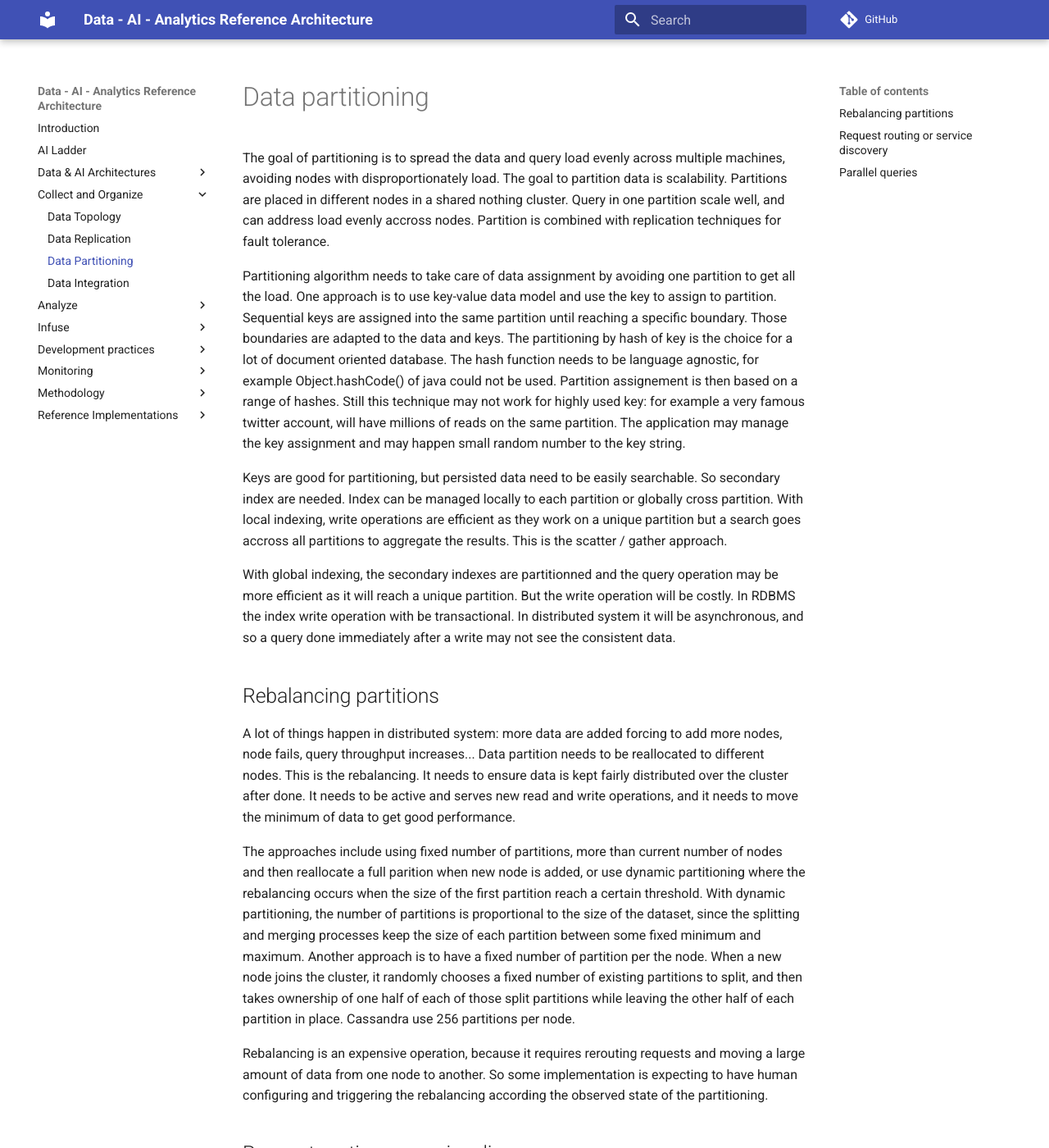
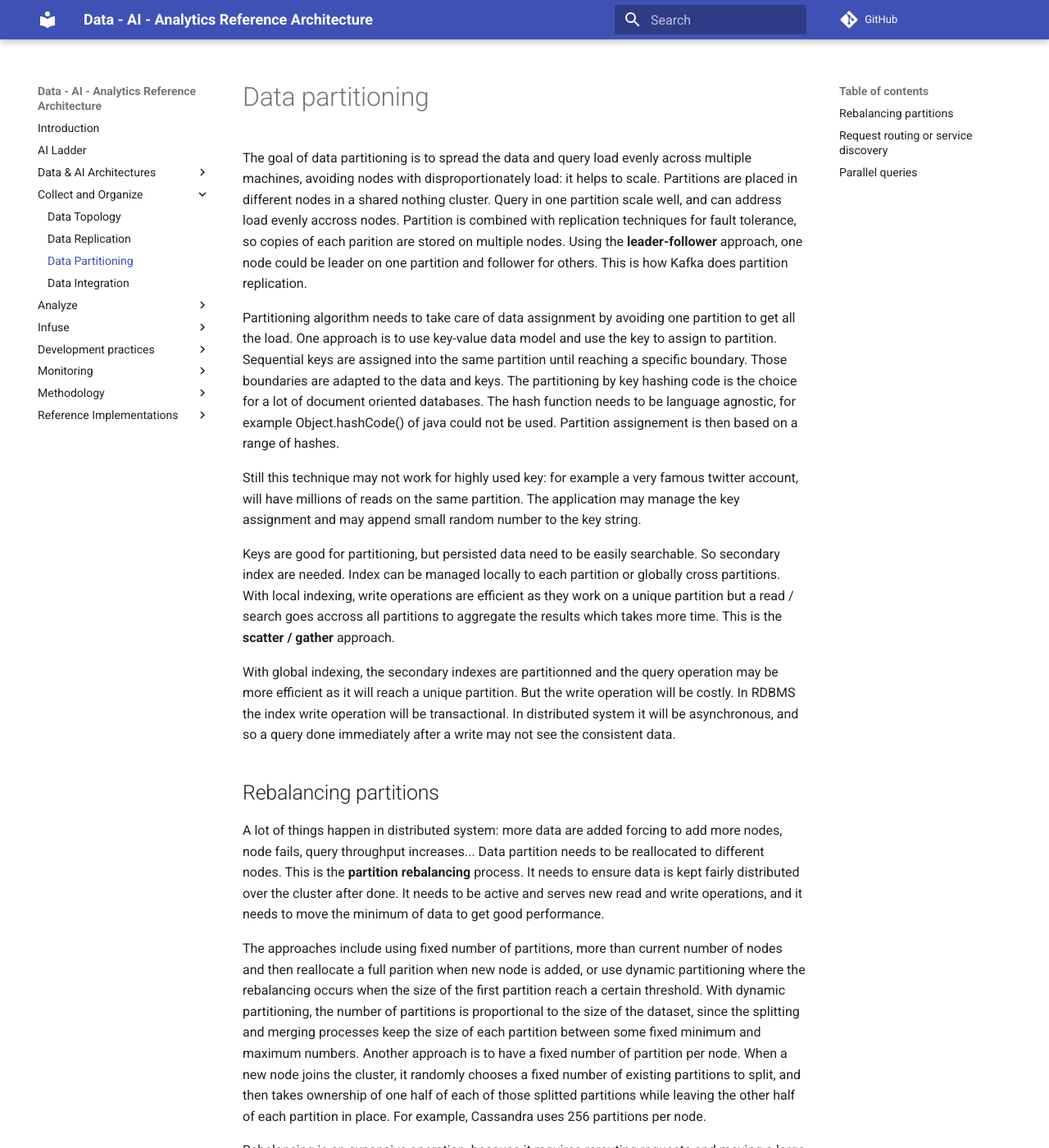
Before and after one commit to ibm-cloud-architecture/refarch-data-ai-analytics, an MkDocs documentation site: the page built from docs/data/data-partitioning.md, in a window 1280 px wide and 1400 px high. Shown: the whole window at 82% size. Built offline with MkDocs 1.6.1 and Material for MkDocs 9.7.7, drawn with Linux system fonts in a browser that asks for light colours; comment, search, counter and statistics services are not loaded; some of the changed text lies outside the part shown.

Commit message:
updata data integration and parition

```diff
--- a/docs/data/data-partitioning.md
+++ b/docs/data/data-partitioning.md
@@ -1,37 +1,34 @@
 # Data partitioning
 
-The goal of partitioning is to spread the data and query load evenly across multiple machines, avoiding nodes with disproportionately load.
-The goal to partition data is scalability. Partitions are placed in different nodes in a shared nothing cluster. Query in one partition scale well, and can address load evenly accross nodes.
-Partition is combined with replication techniques for fault tolerance.
+The goal of data partitioning is to spread the data and query load evenly across multiple machines, avoiding nodes with disproportionately load: it helps to scale. Partitions are placed in different nodes in a shared nothing cluster. Query in one partition scale well, and can address load evenly accross nodes. Partition is combined with replication techniques for fault tolerance, so copies of each parition are stored on multiple nodes. Using the **leader-follower** approach, one node could be leader on one partition and follower for others. This is how Kafka does partition replication.
 
-Partitioning algorithm needs to take care of data assignment by avoiding one partition to get all the load. One approach is to use key-value data model and use the key to assign to partition. Sequential keys are assigned into the same partition until reaching a specific boundary. Those boundaries are adapted to the data and keys. The partitioning by hash of key is the choice for a lot of document oriented database. The hash function needs to be language agnostic, for example Object.hashCode() of java could not be used. Partition assignement is then based on a range of hashes.
-Still this technique may not work for highly used key: for example a very famous twitter account, will have millions of reads on the same partition. The application may manage the key assignment and may happen small random number to the key string.
+Partitioning algorithm needs to take care of data assignment by avoiding one partition to get all the load. One approach is to use key-value data model and use the key to assign to partition. Sequential keys are assigned into the same partition until reaching a specific boundary. Those boundaries are adapted to the data and keys. The partitioning by key hashing code is the choice for a lot of document oriented databases. The hash function needs to be language agnostic, for example Object.hashCode() of java could not be used. Partition assignement is then based on a range of hashes.
 
-Keys are good for partitioning, but persisted data need to be easily searchable. So secondary index are needed. Index can be managed locally to each partition or globally cross partition. With local indexing, write operations are efficient as they work on a unique partition but a search goes accross all partitions to aggregate the results. This is the scatter / gather approach.
+Still this technique may not work for highly used key: for example a very famous twitter account, will have millions of reads on the same partition. The application may manage the key assignment and may append small random number to the key string.
 
-With global indexing, the secondary indexes are partitionned and the query operation may be more efficient as it will reach a unique partition. But the write operation will be costly. In RDBMS the index write operation with be transactional. In distributed system it will be asynchronous, and so a query done immediately after a write may not see the consistent data.
+Keys are good for partitioning, but persisted data need to be easily searchable. So secondary index are needed. Index can be managed locally to each partition or globally cross partitions. With local indexing, write operations are efficient as they work on a unique partition but a read / search goes accross all partitions to aggregate the results which takes more time. This is the **scatter / gather** approach.
+
+With global indexing, the secondary indexes are partitionned and the query operation may be more efficient as it will reach a unique partition. But the write operation will be costly. In RDBMS the index write operation will be transactional. In distributed system it will be asynchronous, and so a query done immediately after a write may not see the consistent data.
 
 ## Rebalancing partitions
 
-A lot of things happen in distributed system: more data are added forcing to add more nodes, node fails, query throughput increases... Data partition needs to be reallocated to different nodes. This is the rebalancing. It needs to ensure data is kept fairly distributed over the cluster after done. It needs to be active and serves new read and write operations, and it needs to move the minimum of data to get good performance.
+A lot of things happen in distributed system: more data are added forcing to add more nodes, node fails, query throughput increases... Data partition needs to be reallocated to different nodes. This is the **partition rebalancing** process. It needs to ensure data is kept fairly distributed over the cluster after done. It needs to be active and serves new read and write operations, and it needs to move the minimum of data to get good performance.
 
 The approaches include using fixed number of partitions, more than current number of nodes and then reallocate a full parition when new node is added, or use dynamic partitioning where the rebalancing occurs when the size of the first partition reach a certain threshold.
-With dynamic partitioning, the number of partitions is proportional to the size of the dataset, since the splitting and merging processes keep the size of each partition between some fixed minimum and maximum.
-Another approach is to have a fixed number of partition per the node. When a new node joins the cluster, it randomly chooses a fixed number of existing partitions to split, and then takes ownership of one half of each of those split partitions while leaving the other half of each partition in place. Cassandra use 256 partitions per node.
+With dynamic partitioning, the number of partitions is proportional to the size of the dataset, since the splitting and merging processes keep the size of each partition between some fixed minimum and maximum numbers.
+Another approach is to have a fixed number of partition per node. When a new node joins the cluster, it randomly chooses a fixed number of existing partitions to split, and then takes ownership of one half of each of those splitted partitions while leaving the other half of each partition in place. For example, Cassandra uses 256 partitions per node.
 
 Rebalancing is an expensive operation, because it requires rerouting requests and moving a large amount of data from one node to another. So some implementation is expecting to have human configuring and triggering the rebalancing according the observed state of the partitioning.
 
 ## Request routing or service discovery
 
-How a client find data in partition and node?
-
-Against, there are different approaches:
+How a client find data in partition and node? Again, there are different approaches:
 
 * client can contact any node, and if a node getting the request does not have the data, it forwards to another node that may respond to it, so the first node passes the reply to the client.
 * client sends the request to a routing agent, which determines which node to reach. It is a partition aware load balancer.
-* client is aware of the parition to node assignment so it can contact the node directly.
+* client is aware of the partition to node assignment. so it can contact the node directly.
 
-On each case partition rebalancing impacts the routing. There are some complex protocol to achieve consensus. Zookeeper is a coordination system to keep track of the cluster metadata. Another approach is to use a gossip protocol to dissimate changes of the cluster state between nodes.
+On each case, partition rebalancing impacts the routing. There are some complex protocol to achieve consensus. Zookeeper is a coordination system to keep track of the cluster metadata. Another approach is to use a gossip protocol to dissimate changes of the cluster state between nodes.
 
 ## Parallel queries
 
```
Also changed, not shown: docs/architecture/collect-org-data.md (+16 -2 lines), docs/data/data-integration.md (+3 -1 lines), docs/data/transaction.md (added, +33 -0 lines), docs/index.md (+1 -8 lines), 2 other files.
